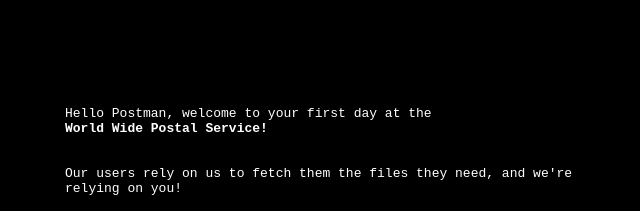
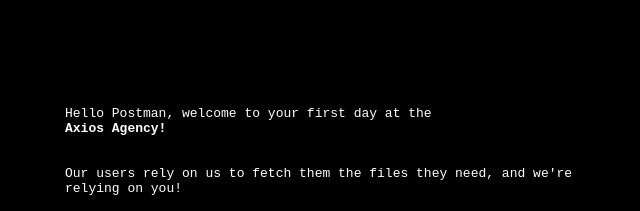
Before and after one commit to adam-adair/404, a website built with webpack: page index.html in a window 1280 px wide. Shown: the part 2180-2391 px from the top of the page, without its empty margins (319-959 px from the left). Built offline with nearby package versions, Linux system fonts and the light colour scheme; what kontra would draw is missing.

Commit message:
small update

```diff
--- a/index.html
+++ b/index.html
@@ -10,7 +10,7 @@
 </head>
 <body>
   <div id="intro">
-    <pre>Hello Postman, welcome to your first day at the <strong>World Wide Postal Service!</strong>
+    <pre>Hello Postman, welcome to your first day at the <strong>Axios Agency!</strong>
 
 Our users rely on us to fetch them the files they need, and we're relying on you!
 
```
